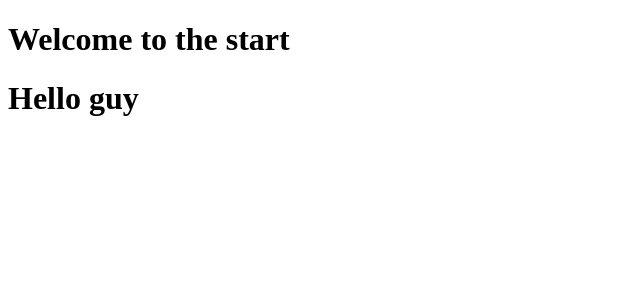
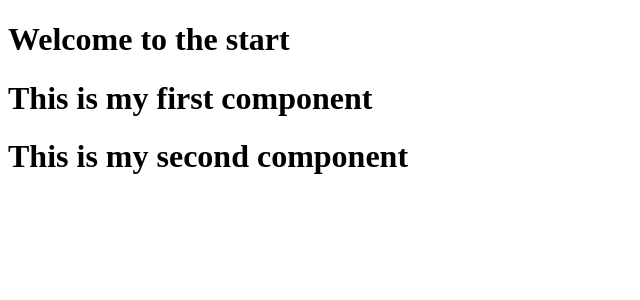
Before and after one commit to Kesavan-77/React.js, a React (Vite) app: page / in a window 1280 px wide. Shown: the top 300 px of the page, without its empty margins (0-640 px from the left). Built offline with nearby package versions, Linux system fonts and the light colour scheme.

Commit message:
JXS components practice

```diff
--- a/App.js
+++ b/App.js
@@ -1,14 +1,42 @@
-import React from 'react';
-import ReactDOM from 'react-dom/client';
+import React from "react";
+import ReactDOM from "react-dom/client";
 
-const heading = React.createElement("h1",{id:"heading"},"I am ready");
+const heading = React.createElement("h1", { id: "heading" }, "I am ready");
 
-//JXS transpiled before it reaches the js - Done by parcel - babel
-
-//JXS => React.createElement => object => HTMLElement(render);
-
+/* JXS transpiled before it reaches the js - Done by parcel - babel
+JXS => React.createElement => object => HTMLElement(render);
+jsx - is not a HTML inside js */
 const jsx = <h1>Hello guy</h1>;
 
-const root = ReactDOM.createRoot(document.getElementById('root'));
+// React element
+const alterHeading = (
+  <div>
+    <h1>I am ready</h1>
+  </div>
+);
 
-root.render(jsx);
+//React functional component 1
+const HeadingComponent1 = () => {
+  return (
+    <div>
+      <h1>This is my first component</h1>
+    </div>
+  );
+};
+
+//React functional component 2
+// react component composition (conponent with another component)
+const HeadingComponent2 = () => {
+  return (
+    <div>
+      <HeadingComponent1 />
+      <div>
+        <h1>This is my second component</h1>
+      </div>
+    </div>
+  );
+};
+
+const root = ReactDOM.createRoot(document.getElementById("root"));
+
+root.render(<HeadingComponent2 />);
```
